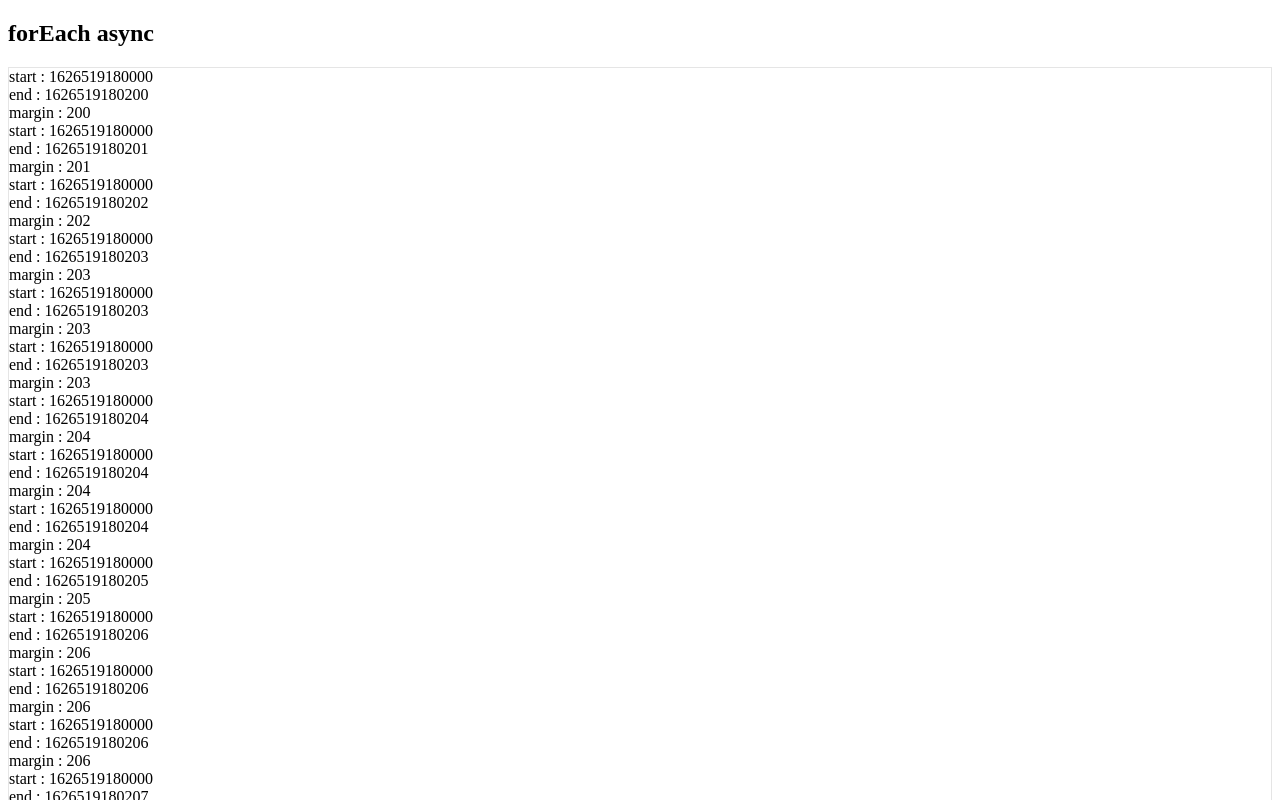
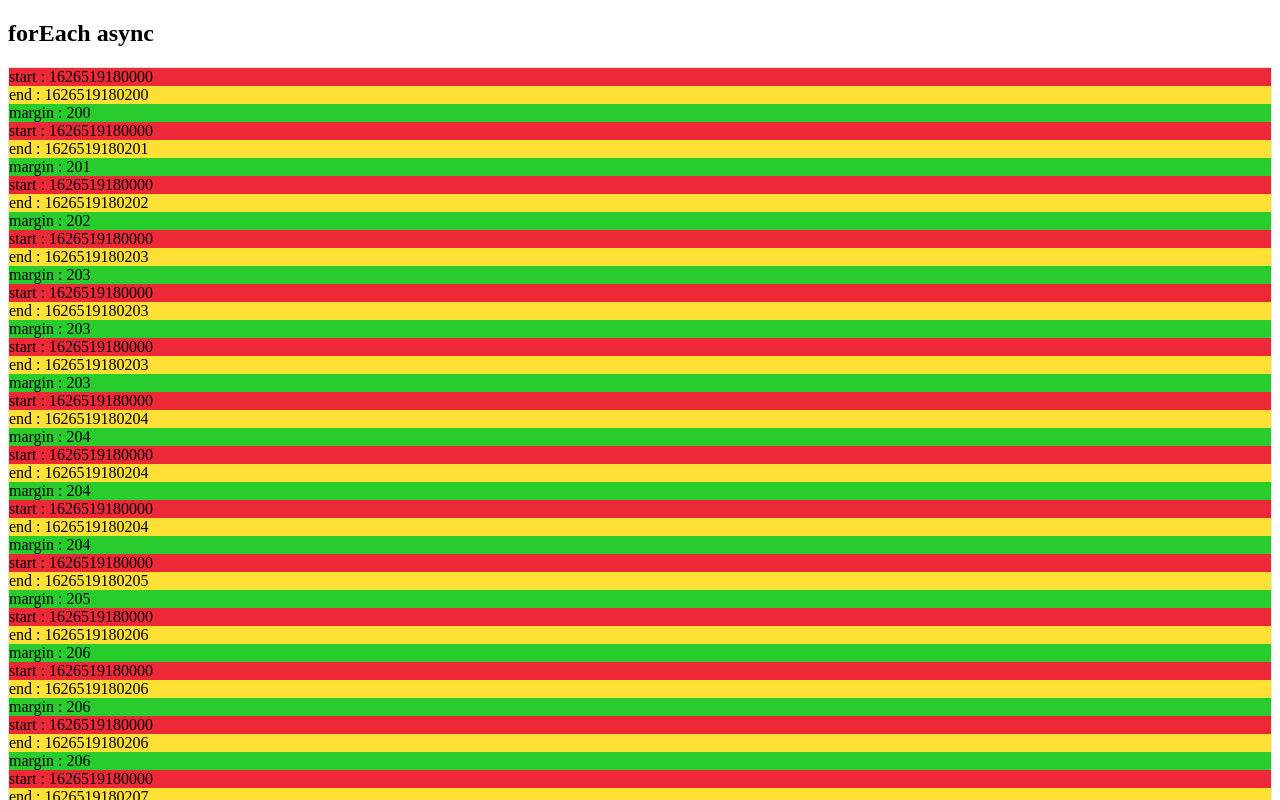
Before and after one commit to kjkandrea/iterator-practice, a website with bundled scripts: page foreach-async.html in a window 1280 px wide. Shown: the top 800 px of the page. Built offline with nearby package versions, Linux system fonts and the light colour scheme.

Commit message:
Add color

```diff
--- a/assistant/timestamp/renderer.js
+++ b/assistant/timestamp/renderer.js
@@ -8,12 +8,13 @@ class Renderer {
   }
   generatePartialElement(timeStamp) {
     return Object.entries(timeStamp)
-      .map(([label, time]) => [time, `${label} : ${time}`])
-      .reduce((elements, [data, text]) => {
+      .map(([label, time]) => [time, `${label} : ${time}`, label])
+      .reduce((elements, [data, text, className]) => {
         const dataElement = document.createElement('data')
         const textNode = document.createTextNode(text)
         dataElement.setAttribute('value', data.toString())
         dataElement.append(textNode)
+        dataElement.classList.add(className)
         elements.append(dataElement)
         return elements;
       }, document.createElement('li'))
--- a/css/foreach-async.css
+++ b/css/foreach-async.css
@@ -9,3 +9,15 @@ ul.time-stamp {
 ul.time-stamp data {
     display: block;
 }
+
+data.start {
+    background-color: #ED2938;
+}
+
+data.end {
+    background-color: #FFE135;
+}
+
+data.margin {
+    background-color: #28CC2D;
+}
```
